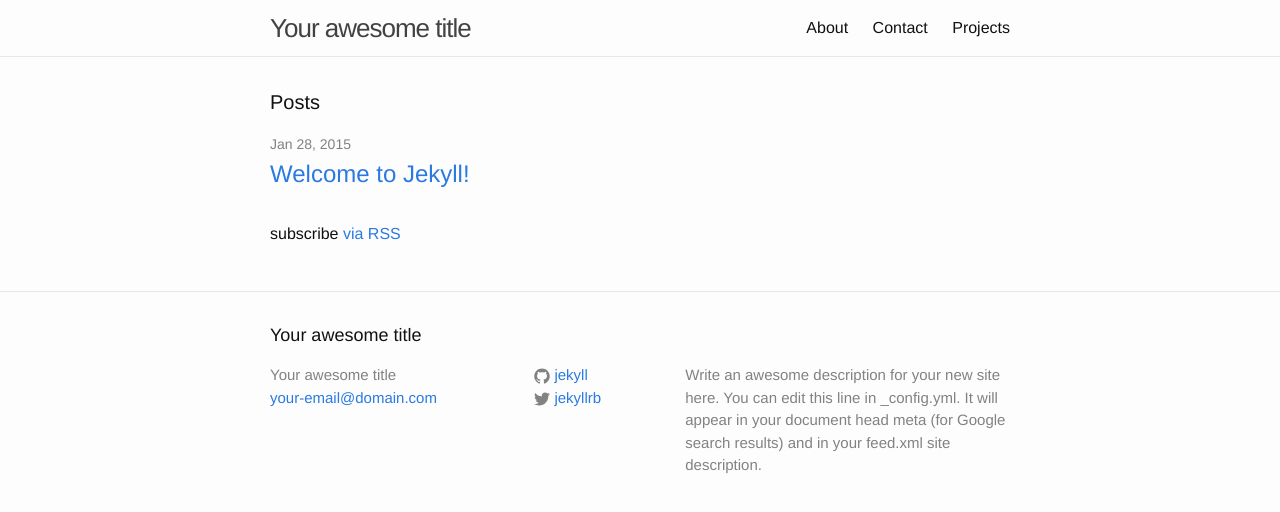
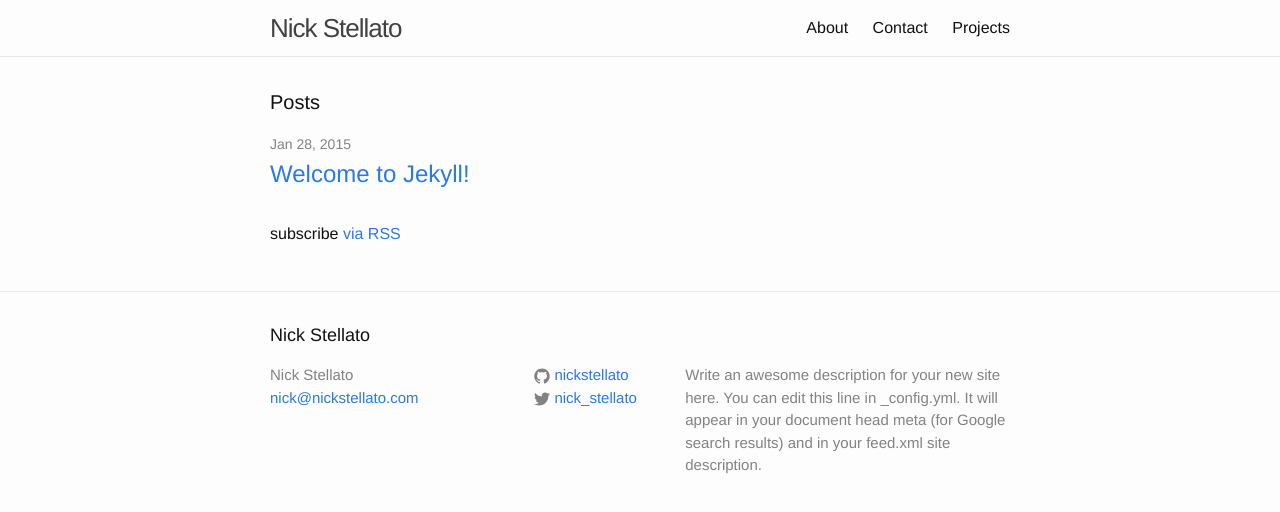
Before and after one commit to nickstellato/nickstellato.github.io, a Jekyll site: the page built from index.html, in a window 1280 px wide. Shown: the top 512 px of the page. Built offline with Jekyll 4.4.1, drawn with Linux system fonts in a browser that asks for light colours.

Commit message:
Updated config with my information

```diff
--- a/_config.yml
+++ b/_config.yml
@@ -1,14 +1,14 @@
 # Site settings
-title: Your awesome title
-email: your-email@domain.com
+title: Nick Stellato
+email: nick@nickstellato.com
 description: > # this means to ignore newlines until "baseurl:"
   Write an awesome description for your new site here. You can edit this
   line in _config.yml. It will appear in your document head meta (for
   Google search results) and in your feed.xml site description.
 baseurl: "" # the subpath of your site, e.g. /blog/
-url: "http://yourdomain.com" # the base hostname & protocol for your site
-twitter_username: jekyllrb
-github_username:  jekyll
+url: "http://nickstellato.com" # the base hostname & protocol for your site
+twitter_username: nick_stellato
+github_username:  nickstellato
 
 # Build settings
 markdown: kramdown
```
